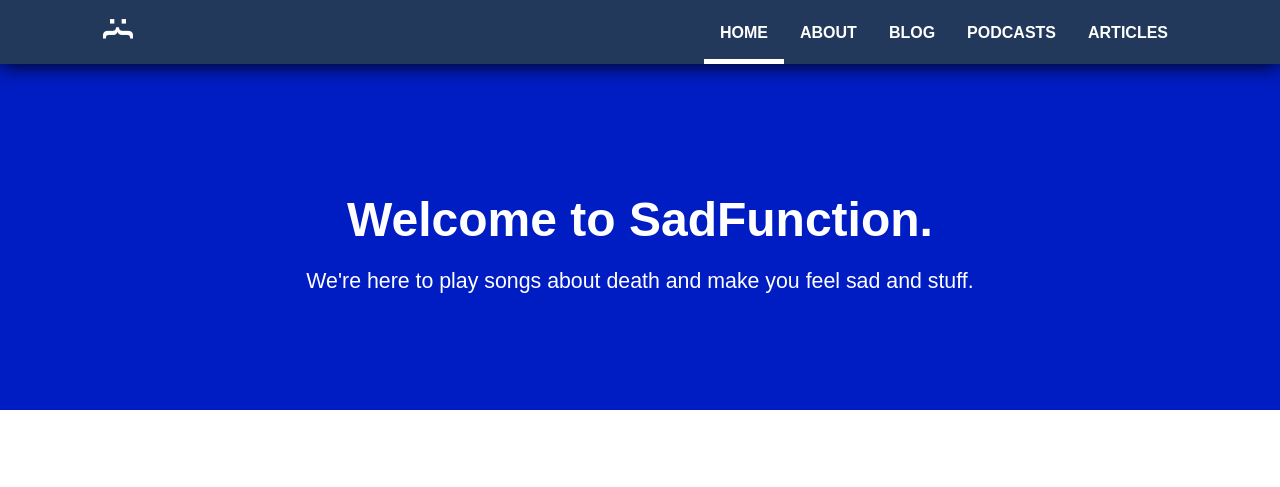
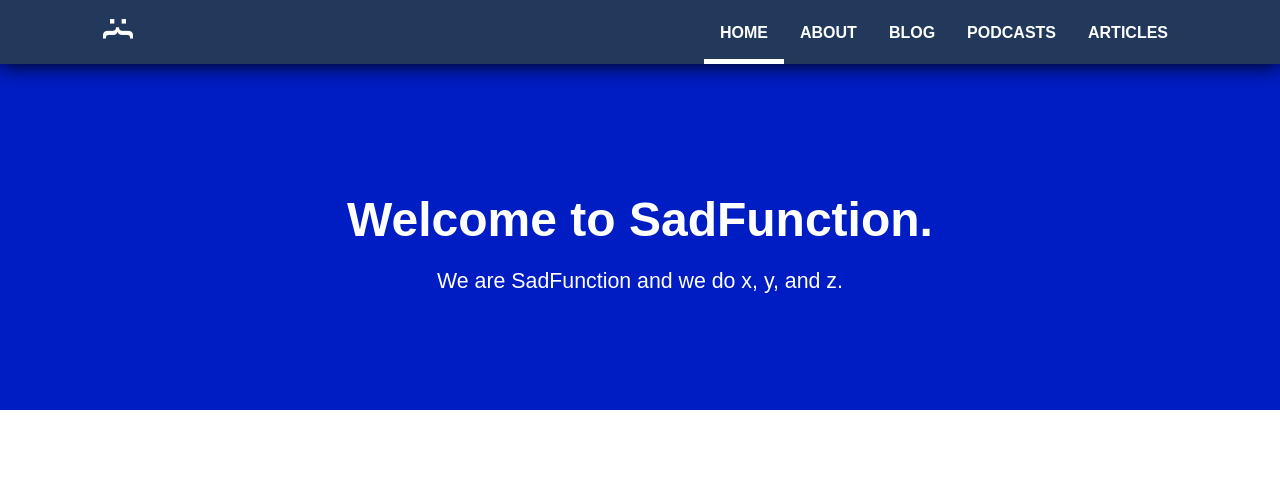
Before and after one commit to Couch3ater/sadfn-test, a plain HTML site: page index.html in a window 1280 px wide. Shown: the top 487 px of the page. Drawn offline with nearby package versions, Linux system fonts and the light colour scheme; a web font is replaced by a local one.

Commit message:
Update index.html

```diff
--- a/index.html
+++ b/index.html
@@ -33,7 +33,7 @@
   </nav>
   <div class="sad-hero">
     Welcome to SadFunction.
-    <p>We're here to play songs about death and make you feel sad and stuff.</p>
+    <p>We are SadFunction and we do x, y, and z.</p>
   </div>
   <div class="sad-container">
     <div class="sad-mission-blurb">
```
